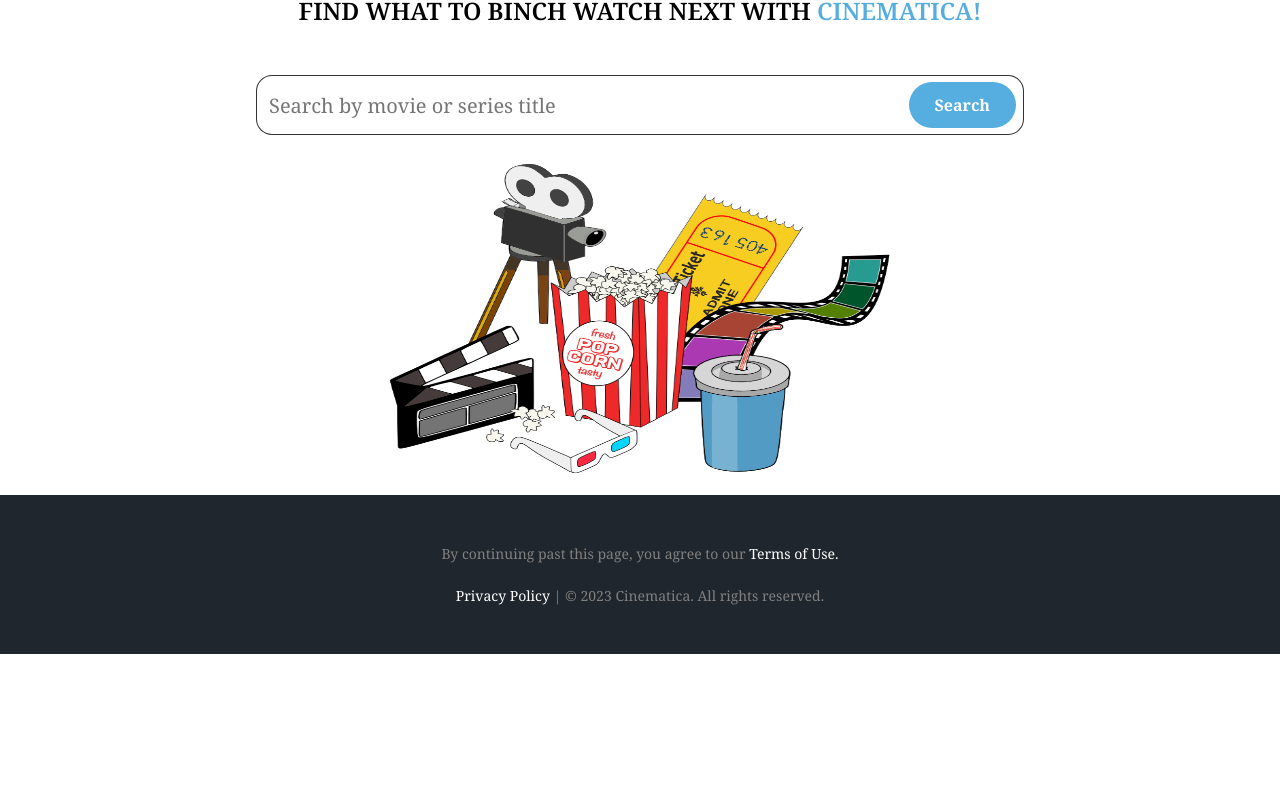
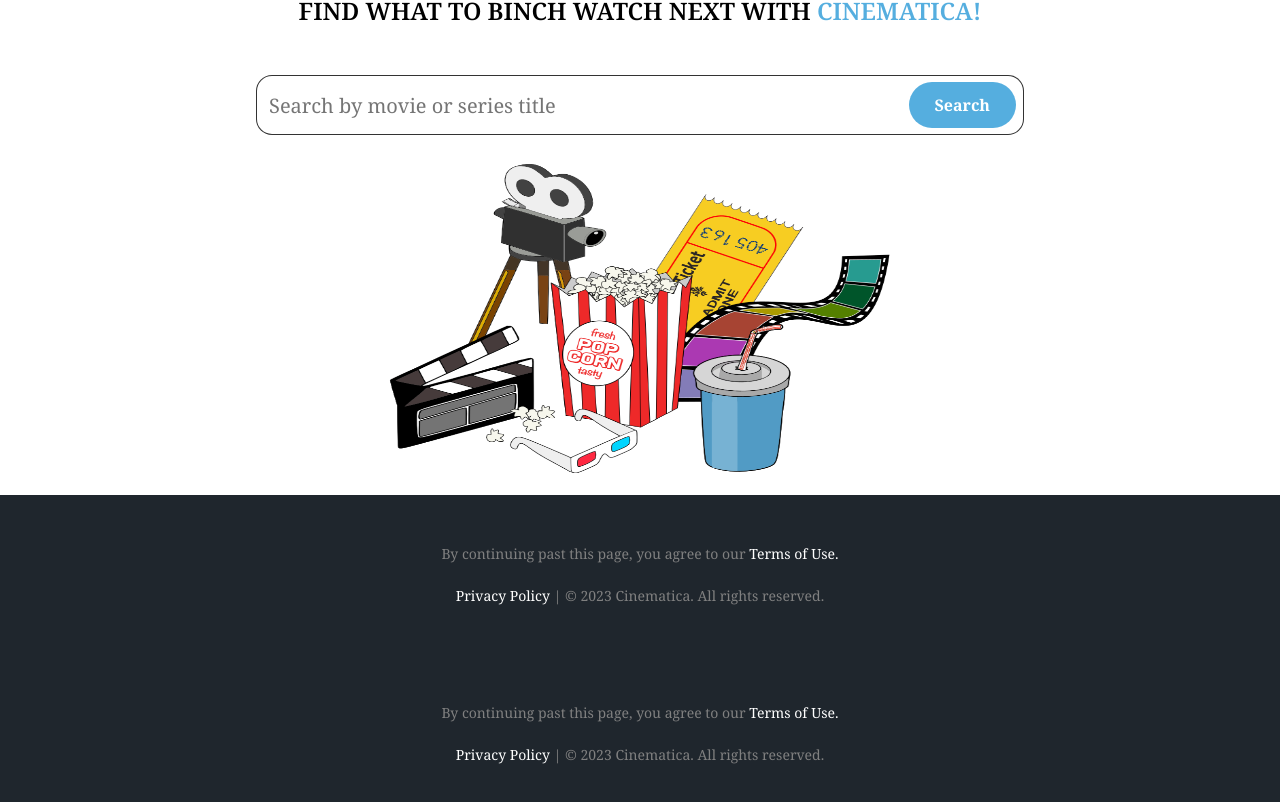
Before and after one commit to fnalviar/Cinematica-React, a React (Create React App) app: page / in a window 1280 px wide. Shown: the part 262-1064 px from the top of the page. Before the commit the page ends 916 px from the top, so only its background shows below. Built offline with nearby package versions, Linux system fonts and the light colour scheme.

Commit message:
added footer to results page

```diff
--- a/src/App.js
+++ b/src/App.js
@@ -4,7 +4,7 @@
 import Nav from "./components/Nav";
 import Home from "./pages/Home";
 import MovieInfo from "./pages/MovieInfo";
-import Movie from "./pages/Movie";
+import Footer from "./components/Footer";
 
 function App() {
   return (
@@ -16,6 +16,7 @@
           <Route path="/movie/:userInput/:imdbID" exact element={<MovieInfo />} />
           <Route path="/movies/:userInput" exact element={<Movies />} />
         </Routes>
+        <Footer />
       </div>
     </Router>
   );
```
